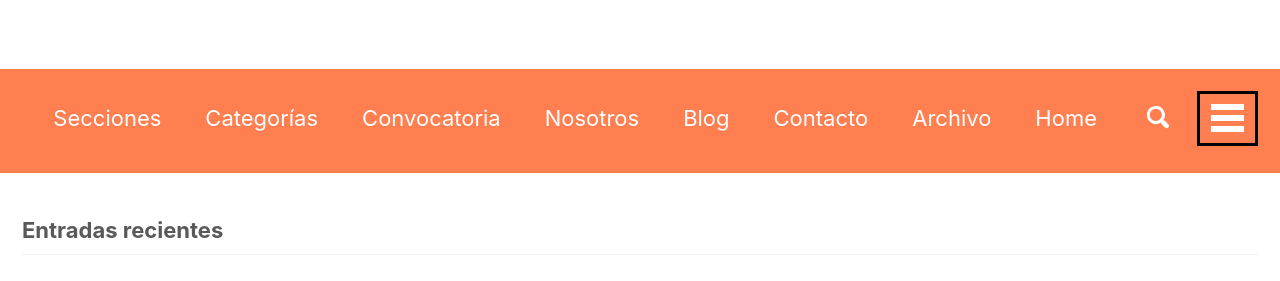
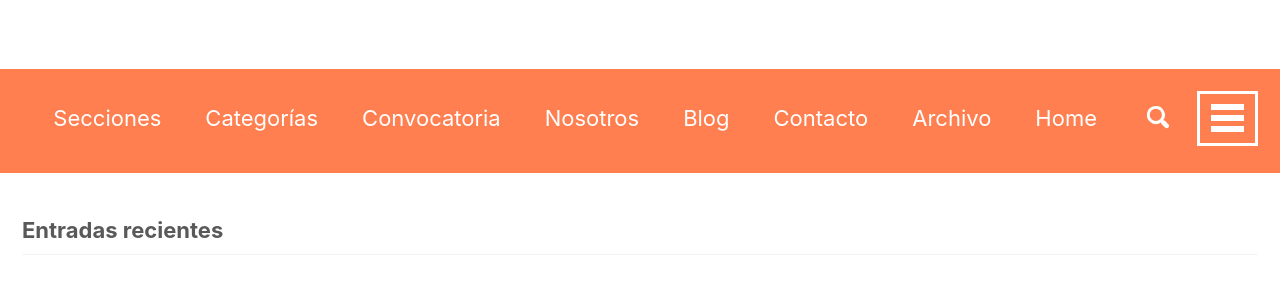
Before and after one commit to sangucherevista/sangucherevista.github.io, a Jekyll site: the page built from index.md, in a window 1280 px wide. Shown: the part 193-474 px from the top of the page. Built offline with Jekyll 4.4.1, drawn with Linux system fonts in a browser that asks for light colours; nearby versions of some CDN libraries; the list of posts is cut into pages by our own code.

Commit message:
Updated '_sass/minimal-mistakes/_navigation.scss' via CloudCannon

```diff
--- a/_sass/minimal-mistakes/_navigation.scss
+++ b/_sass/minimal-mistakes/_navigation.scss
@@ -199,7 +199,7 @@
     align-self: stretch;
     border: 0;
     outline: none;
-    border: 3px solid $black;
+    border: 3px solid $white;
     color: $white;
     background-color: $coral;
     cursor: pointer;
```
